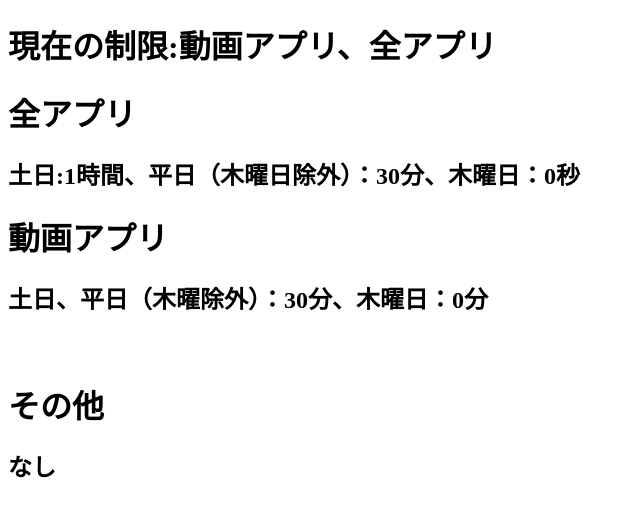
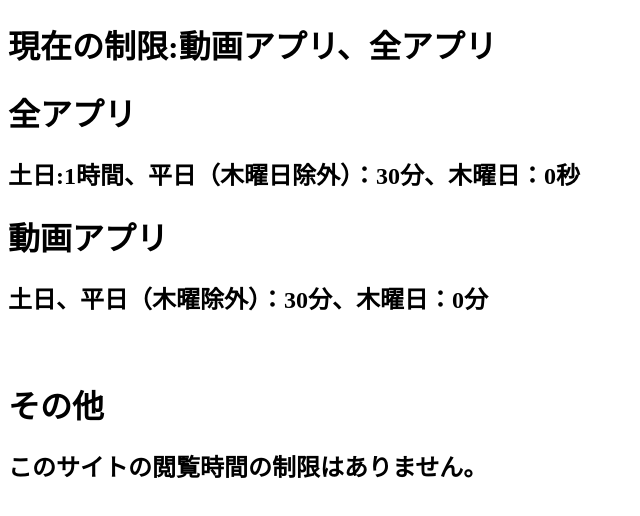
Before and after one commit to jintaman/ngtime, a plain HTML site: page index.html in a window 1280 px wide. Shown: the whole page, without its empty margins (0-640 px from the left). Drawn offline with Linux system fonts and the light colour scheme.

Commit message:
Update index.html

```diff
--- a/index.html
+++ b/index.html
@@ -10,6 +10,6 @@
     <h1>動画アプリ</h1>
     <h2>土日、平日（木曜除外）：30分、木曜日：0分</h2>
   　<h1>その他</h1>
-    <h2>なし</h2>
+    <h2>このサイトの閲覧時間の制限はありません。</h2>
 </body>
 </html>
```
